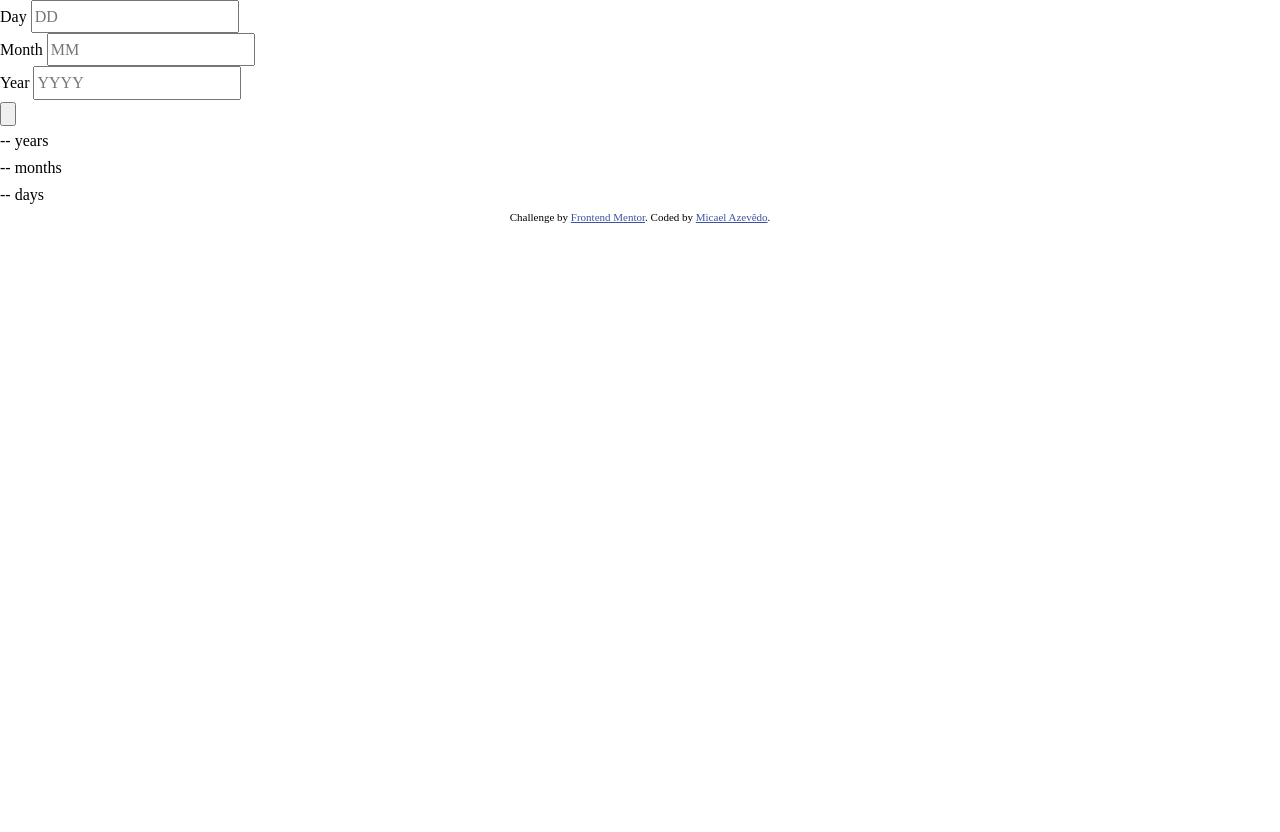
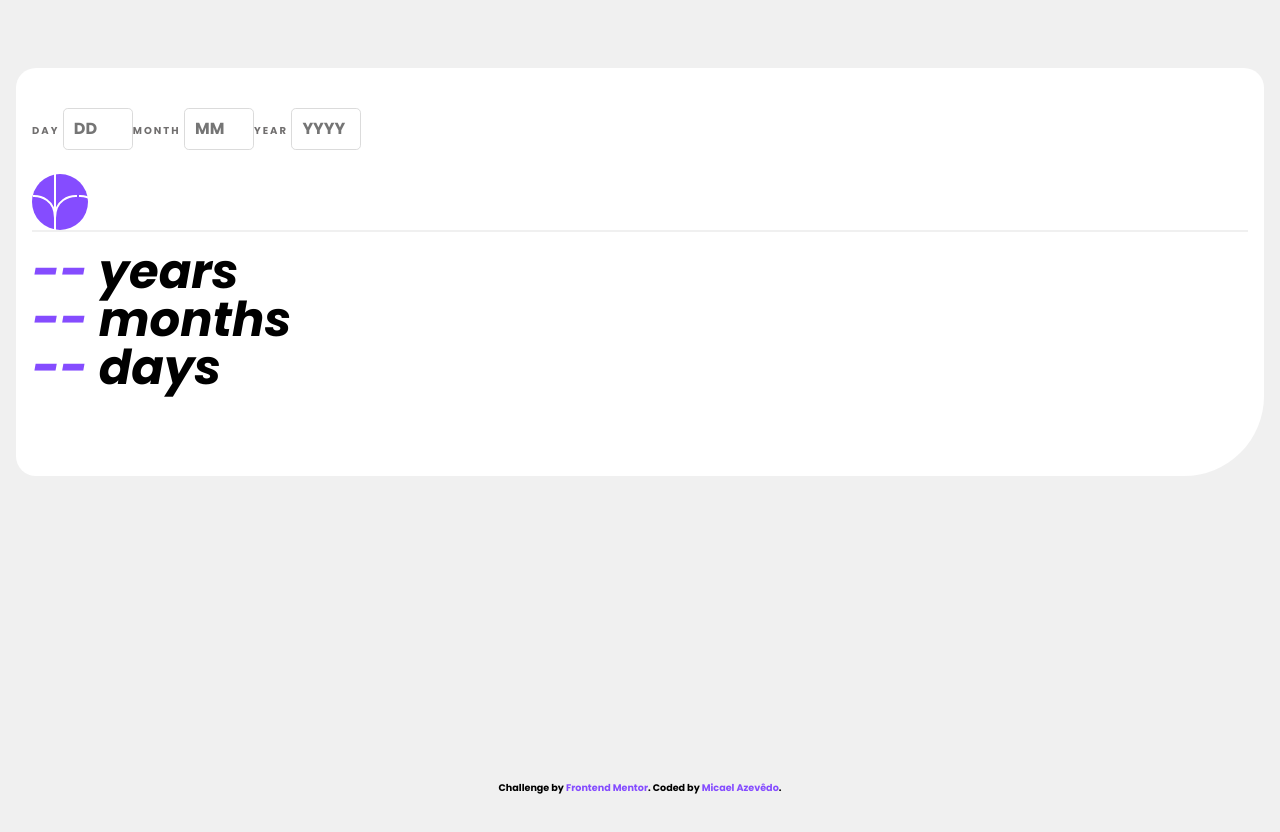
Before and after one commit to azrmicael/frontend-mentor, a plain HTML site: page age-calculator-app-main/index.html in a window 1280 px wide. Before the commit the page ends 800 px from the top, so only its background shows below. Drawn offline with Linux system fonts and the light colour scheme.

Commit message:
Update style.css

```diff
--- a/age-calculator-app-main/style.css
+++ b/age-calculator-app-main/style.css
@@ -72,12 +72,100 @@ h1, h2, h3 {
 }
 
 
+/* General styling */
+
+body {
+    background-color: var(--clr-neutral-200);
+    font-family: var(--ff-primary);
+    margin: 4.25rem 1rem;
+}
+
+
+/* Utilities */
+
+/* .item-overlap {} */
+
+
+/* Calculator styles */
+
+.age-calculator {
+    background-color: var(--clr-neutral-100);
+    border-radius: 1.25rem 1.25rem 5rem;
+    height: 25.5rem;
+    padding: 1rem;
+}
+
+.form__content {
+    display: flex;
+    padding: 1.5rem 0;
+    /* border: 1px solid blue; */
+}
+
+/* .container {
+    border: 1px solid red;
+} */
+
+label {
+    color: var(--clr-neutral-500);
+    font-size: 0.625rem;
+    letter-spacing: 2px;
+    text-transform: uppercase;
+}
+
+input[type=text] {
+    border: 1px solid var(--clr-neutral-300);
+    border-radius: 0.3rem;
+    text-indent: 0.5rem;
+    height: 2.615rem;
+    width: 4.375rem;
+}
+
+input[type=button] {
+    background-color: var(--clr-primary-400);
+    background-image: url('./assets/images/icon-arrow.svg');
+    border: none;
+    border-radius: 2rem;
+    height: 3.5rem;
+    width: 3.5rem;
+}
+
+.result {
+    line-height: 1;
+    font-size: 3rem;
+    font-style: italic;
+    font-weight: var(--fw-extra-bold);
+}
+
+.line__solid {
+    /* display: flex; */
+    border-bottom: 2px solid var(--clr-neutral-200);
+    margin-bottom: 1rem;
+}
+
+span {
+    color: var(--clr-primary-400);
+}
+
+
 /* Footer */
 
 .footer {
-    font-size: 11px; text-align: center;
+    font-size: 0.6rem;
+    font-weight: var(--fw-regular);
+    text-align: center;
+    position: fixed;
+    right: 0;
+    left: 0;
+    bottom: 0;
+    height: 1.25rem;
+    width: 100%;
 }
 
-.footer a {
-    color: hsl(228, 45%, 44%);
+.footer__link {
+    color: var(--clr-primary-400);
+    text-decoration: none;
 }
+
+.footer__link:hover {
+    color: var(--clr-secondary-400);
+}
```
